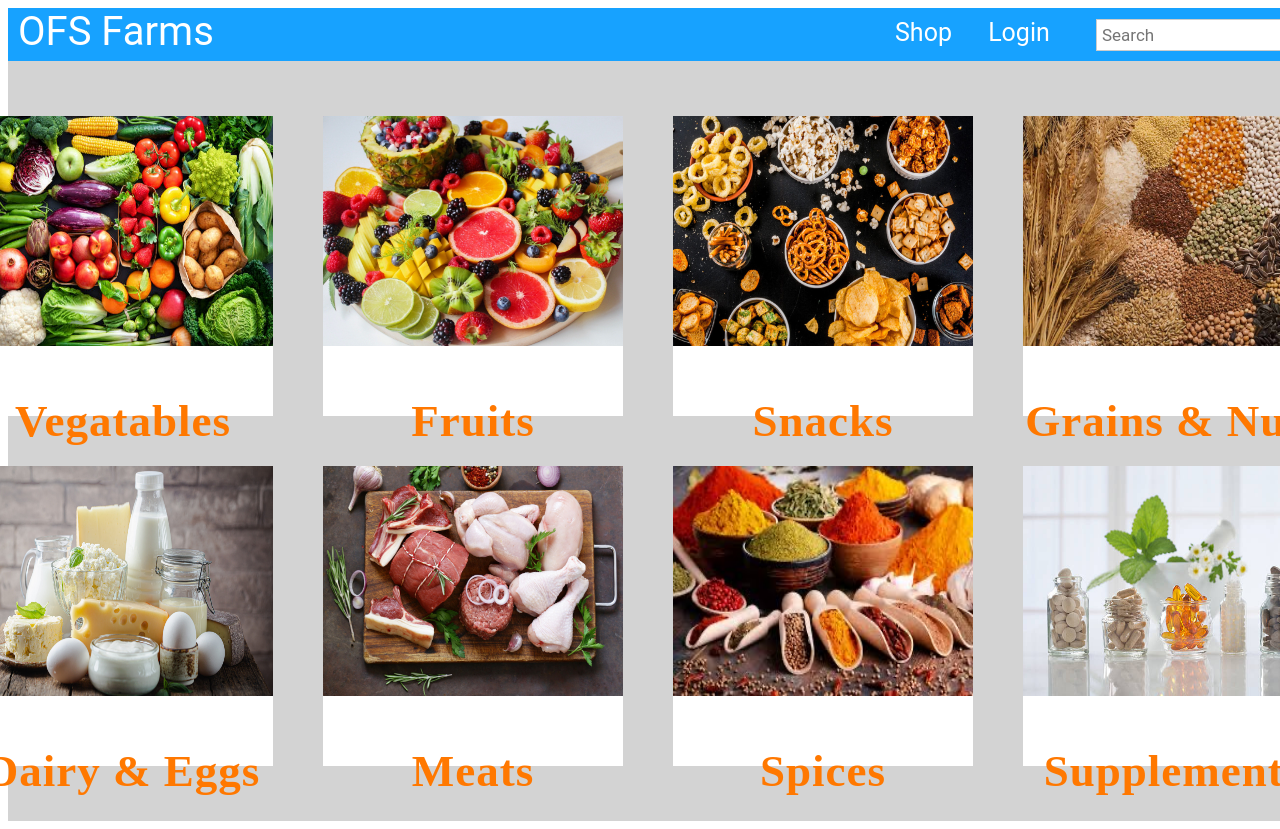
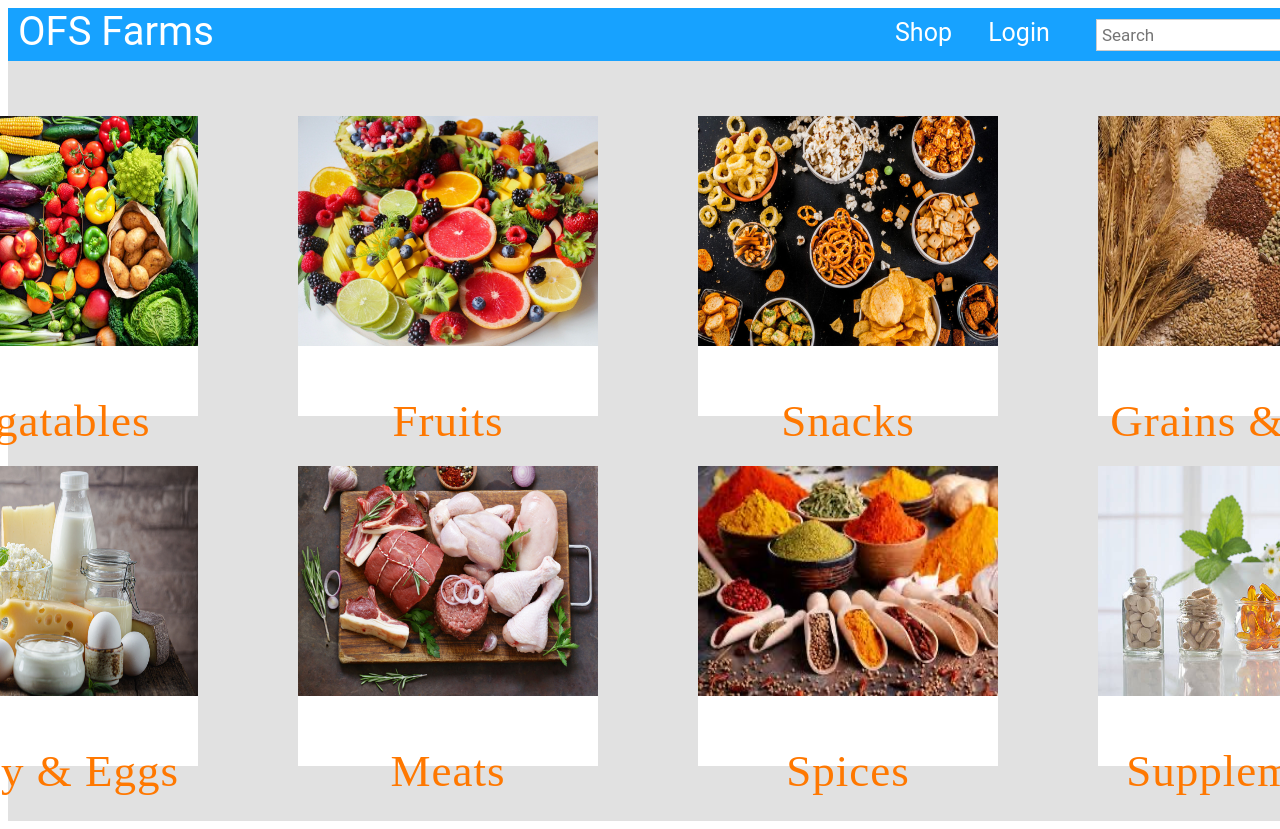
Before and after one commit to SJSUProduceGoose/frontend, a Nuxt app: page /shop in a window 1280 px wide. Shown: the top 829 px of the page. Built offline with nearby package versions, Linux system fonts and the light colour scheme.

Commit message:
fixed font

```diff
--- a/pages/shop.vue
+++ b/pages/shop.vue
@@ -1,7 +1,5 @@
 <template>
-
 <div class="wrap">
-
   <div class="box">
     <img src="~/assets/img/veggies.png">
     <p>Vegatables</p>
@@ -35,54 +33,33 @@
     <p>Supplements</p>
   </div>
 </div>
-
-
 </template>
 <style scoped>
-
-body{
-    background-color: lightgray;
-
-}
 img{
     width: 300px;
     height: 230px;
 }
 .wrap
 {
-    background-color: lightgray;
+    background-color: rgba(211, 211, 211, 0.678);
     place-items: center;
     align-content: center;
     justify-content: center;
-    grid-template-columns: repeat(4, 350px);
+    grid-template-columns: repeat(4, 400px);
     grid-template-rows: repeat(2, 350px);
     display: grid;
     min-height: 95vh;
     min-width: 100vw;
-
-
-
-
-
-
-
-
-
-
 }
 p{
    font-size: 45px;
-   font-weight: bold;
+
    letter-spacing: 1px;
-   font-family: 'Times New Roman', Times, serif;
 }
-
 .box
 {
   text-align: center;
-
-
- background-color: white;
+  background-color: white;
   width: 300px;
   height: 300px;
   cursor: default;
@@ -90,14 +67,8 @@
   text-decoration: none;
   color: #ff7800;
   transition: box-shadow 0.5s;
-
-
 }
-
 .box:hover{
     box-shadow: 0 15px 20px rgba(0, 0, 0, 0.15);
 }
-
-
-
 </style>
```
